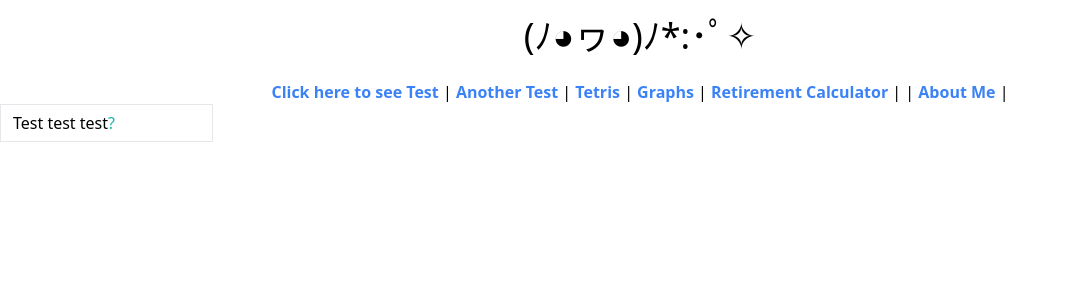
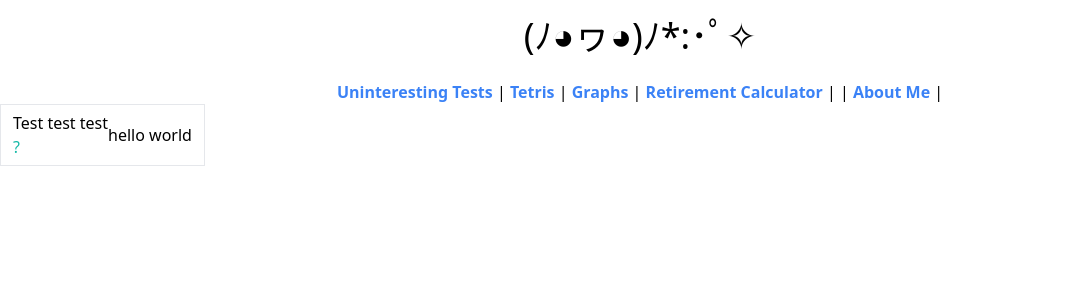
Before and after one commit to mtdamert/website, a React (Create React App) app: page /test in a window 1280 px wide. Shown: the top 300 px of the page, without its empty margins (0-1068 px from the left). Built offline with nearby package versions, Linux system fonts and the light colour scheme.

Commit message:
Consolidated test pages

```diff
--- a/src/components/AnotherTest.js
+++ /dev/null
@@ -1,18 +0,0 @@
-function AnotherTest() {
-    const firstFunc = () => {
-        return 'hello ';
-    }
-
-    const secondFunc = () => {
-        return firstFunc() + 'world';
-    }
-
-    return (
-        <div className="flex items-center px-3 py-1.5 border">
-            Second test<br />
-            {secondFunc()}
-        </div>
-    );
-}
-
-export default AnotherTest;
--- a/src/components/Header.js
+++ b/src/components/Header.js
@@ -3,8 +3,7 @@ import { Outlet, Link } from "react-router-dom";
 
 function Header() {
     const links = [
-        { label: 'Click here to see Test', path: '/test' },
-        { label: 'Another Test', path: '/another-test' },
+        { label: 'Uninteresting Tests', path: '/test' },
         { label: 'Tetris', path: '/tetris' },
         { label: 'Graphs', path: '/graphs' },
         { label: 'Retirement Calculator', path: '/retirement-calc' },
--- a/src/components/Test.js
+++ b/src/components/Test.js
@@ -1,8 +1,21 @@
 import Tooltip from './Tooltip';
 
 function Test() {
+    const firstFunc = () => {
+        return 'hello ';
+    }
+
+    const secondFunc = () => {
+        return firstFunc() + 'world';
+    }
+
     return (
-        <div className="flex items-center px-3 py-1.5 border">Test test test<Tooltip text="test tooltip" /></div>
+        <div className="flex items-center px-3 py-1.5 border">
+            <div>
+                Test test test<Tooltip text="test tooltip" />
+            </div>
+            <div>{secondFunc()}</div>
+        </div>
     );
 }
 
--- a/src/pages/AnotherTestPage.js
+++ /dev/null
@@ -1,11 +0,0 @@
-import AnotherTest from '../components/AnotherTest';
-
-function AnotherTestPage() {
-    return (
-        <div className="flex">
-            <AnotherTest />
-        </div>
-    )
-}
-
-export default AnotherTestPage;
```
